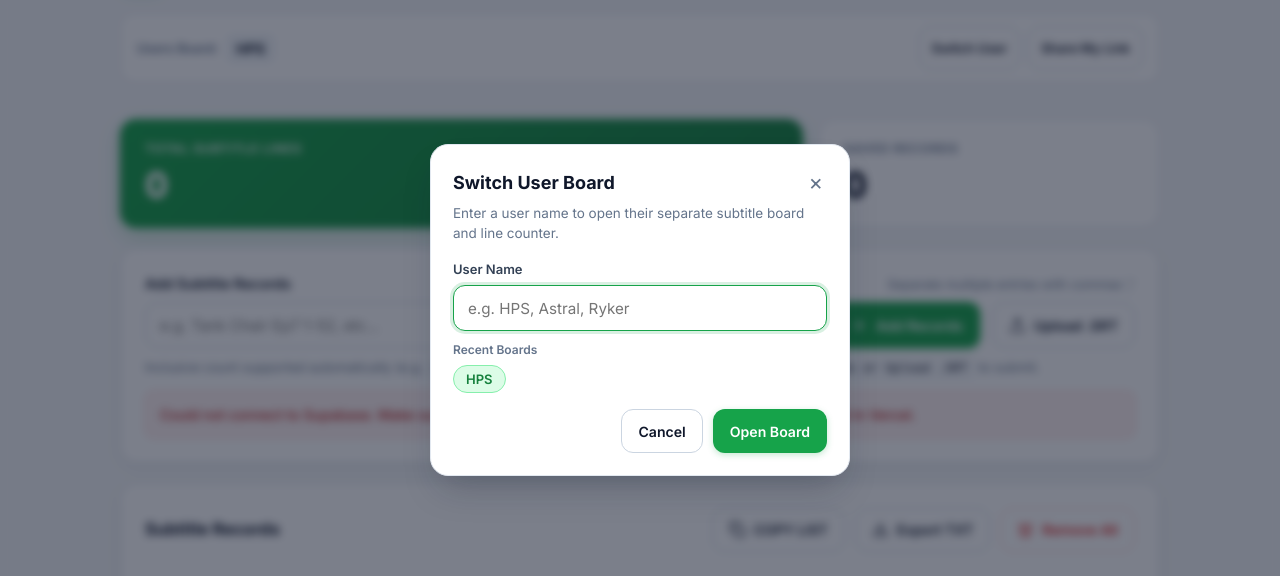
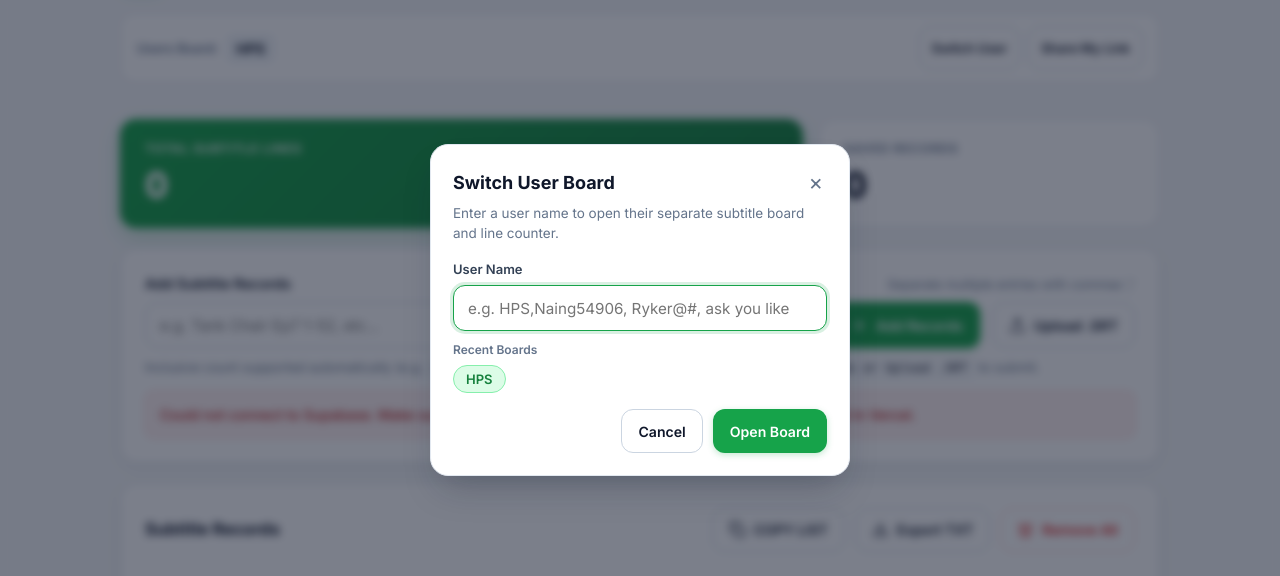
Before and after one commit to HeinPyaeShine/subtitle-line-counter, a plain HTML site: page index.html in a window 1280 px wide. Shown: the part 90-666 px from the top of the page. Drawn offline with nearby package versions, Linux system fonts and the light colour scheme; no server answers.

Commit message:
Update index.html

```diff
--- a/index.html
+++ b/index.html
@@ -294,7 +294,7 @@
             type="text"
             id="userNameInput"
             class="text-input"
-            placeholder="e.g. HPS, Astral, Ryker"
+            placeholder="e.g. HPS,Naing54906, Ryker@#, ask you like"
             maxlength="30"
             autocomplete="off"
             style="width:100%;margin-bottom:10px;"
```
